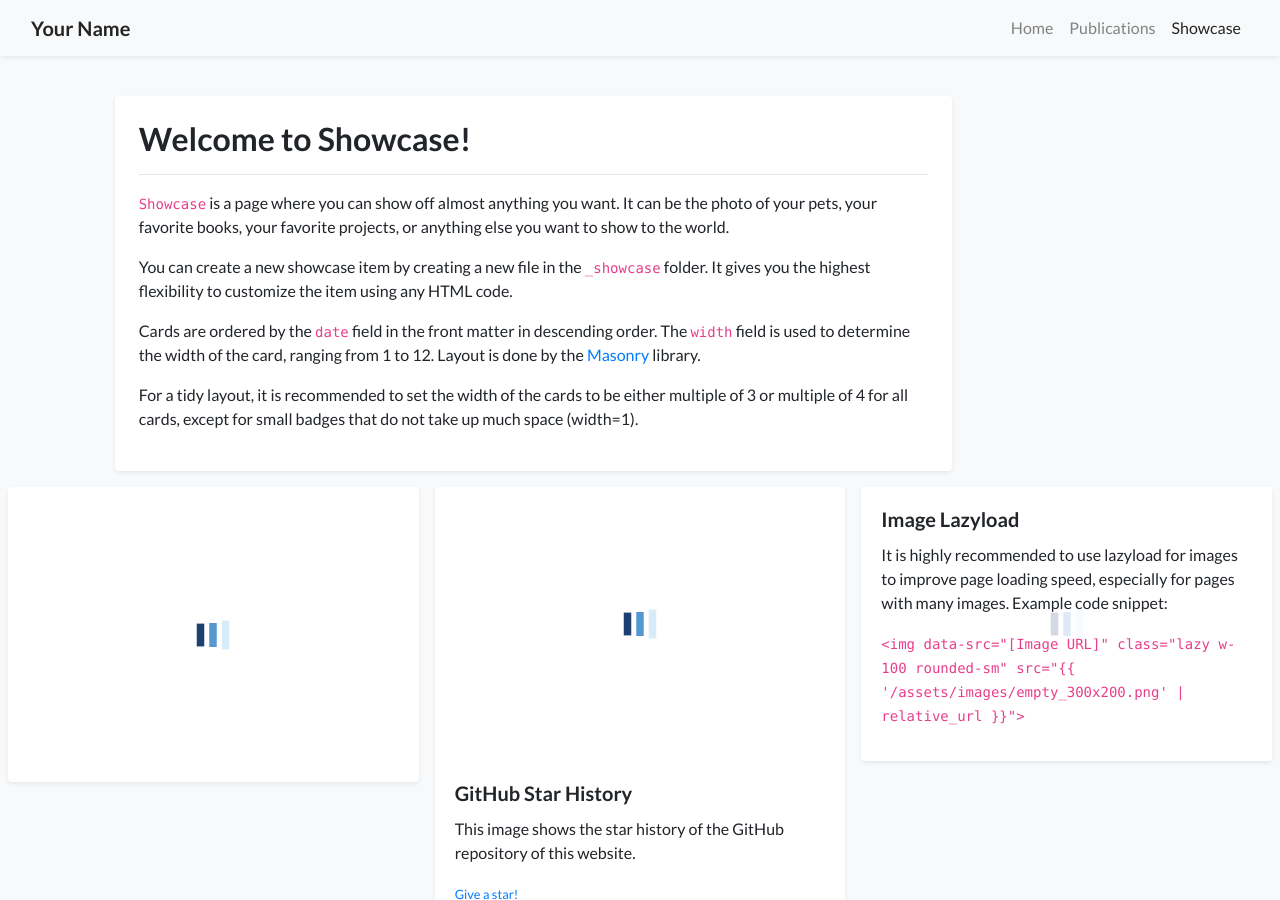
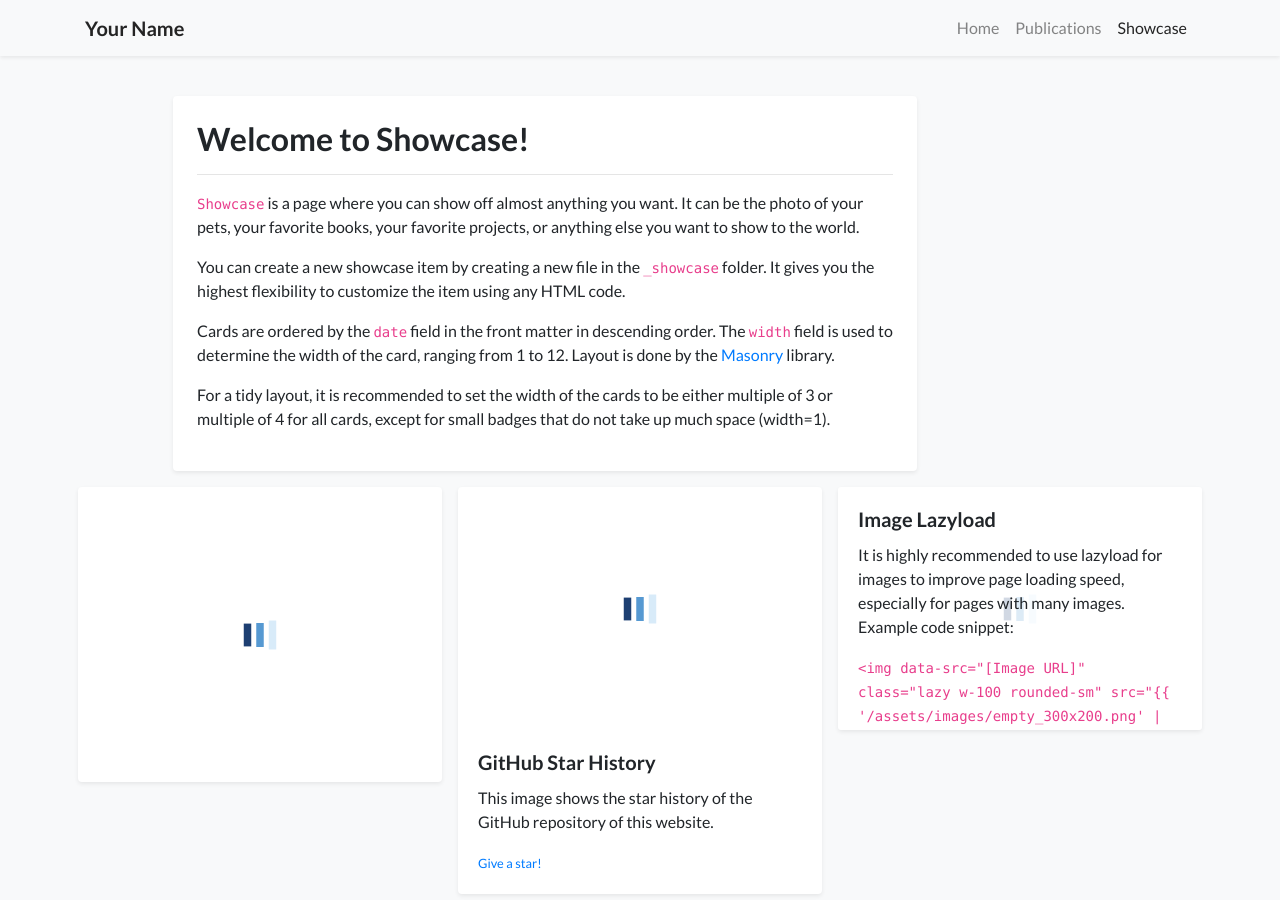
Before and after one commit to luost26/academic-homepage, a Jekyll site: the page built from showcase.html, in a window 1280 px wide and 900 px high. Built offline with Jekyll 4.4.1, drawn with Linux system fonts in a browser that asks for light colours; nearby versions of some CDN libraries; a style sheet for code colours, icons or effects is not loaded.

Commit message:
Update showcase.html

```diff
--- a/showcase.html
+++ b/showcase.html
@@ -2,7 +2,7 @@
 layout: default
 title : Showcase
 navbar_title: Showcase
-container_class: container-fluid  # full width, no padding, change to container-lg for padding
+container_class: container-xl
 ---
 
 {% assign cards_by_group = site.showcase | sort: "date" | reverse | where: "show", true | group_by_exp: "item", "item.group" %}
```
